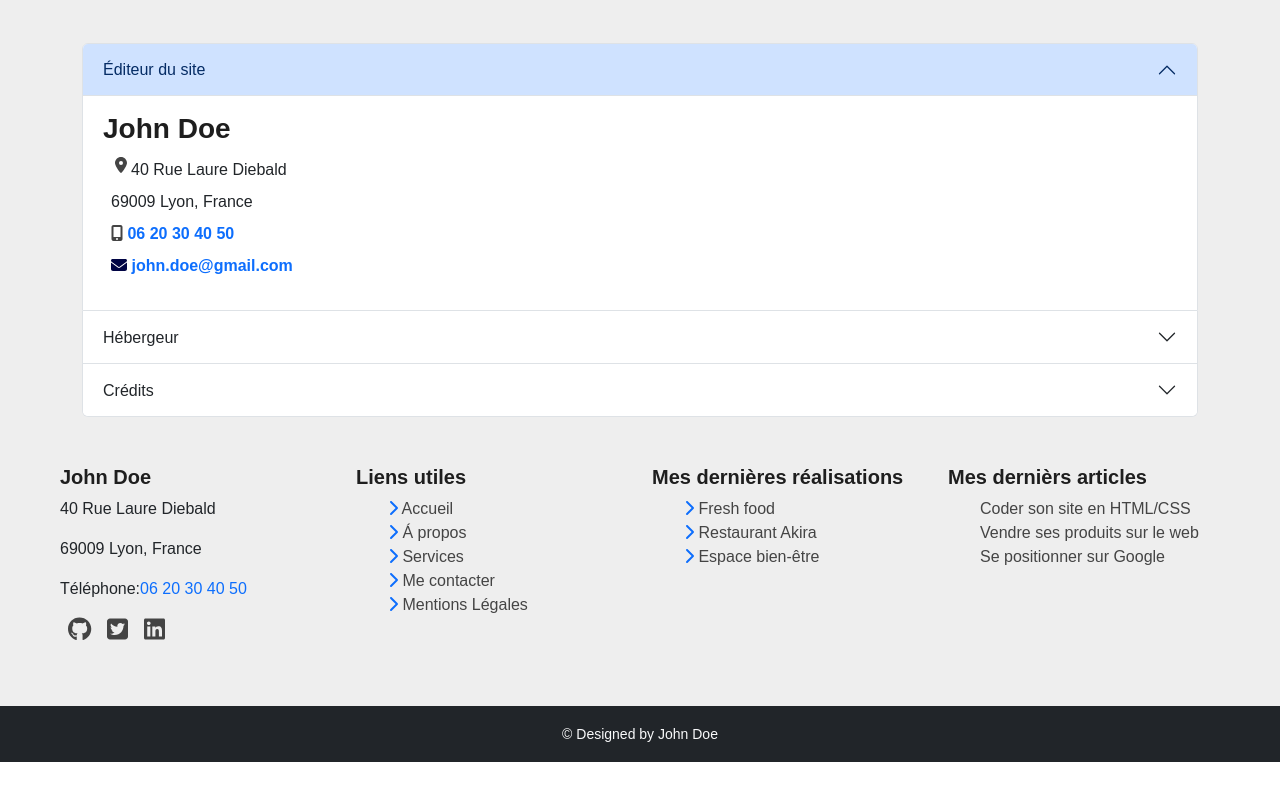
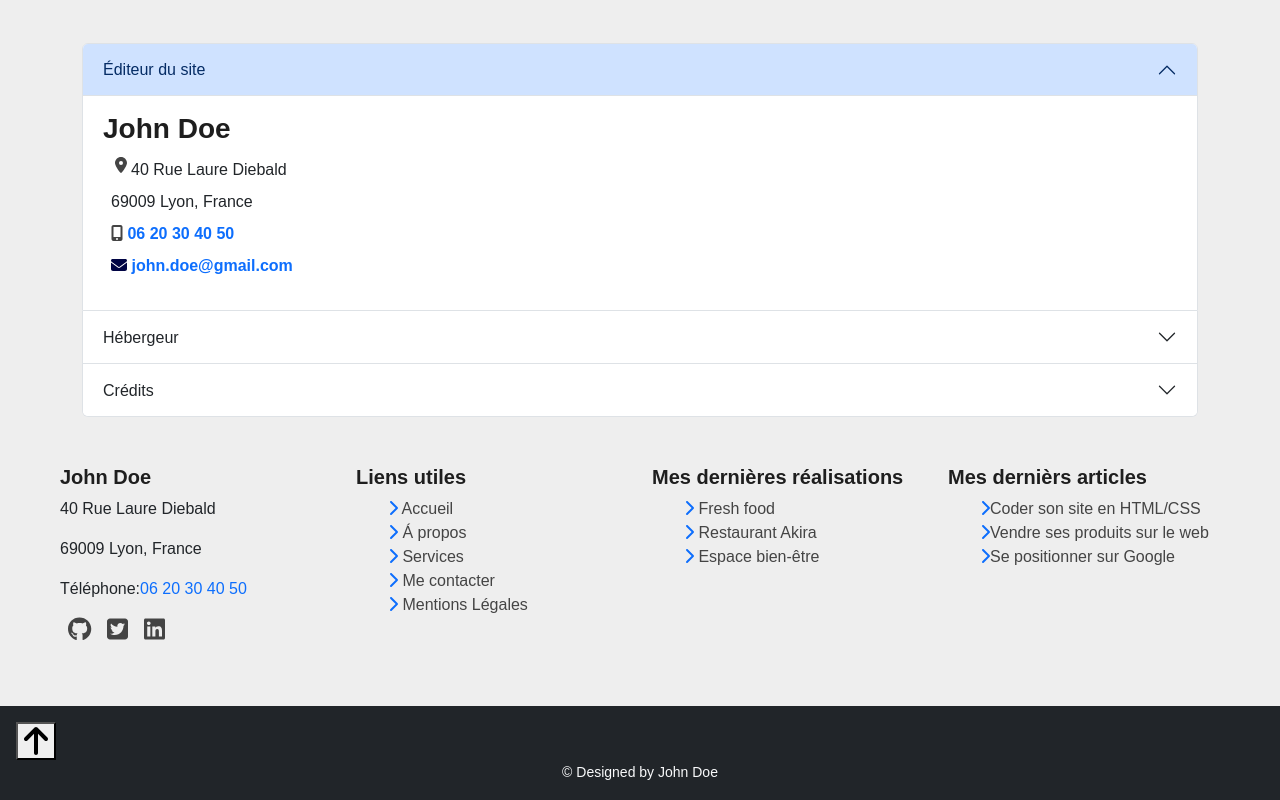
Before and after one commit to toonette88/cv_john_doe, a React (Create React App) app: page /mentions in a window 1280 px wide. Shown: the part 374-1174 px from the top of the page. Before the commit the page ends 1136 px from the top, so only its background shows below. Built offline with nearby package versions, Linux system fonts and the light colour scheme; no server answers.

Commit message:
Ajout du scroll to top

```diff
--- a/src/App.js
+++ b/src/App.js
@@ -10,7 +10,6 @@ import Blog from "./pages/Blog";
 import Contact from "./pages/Contact";
 import Mentions from "./pages/Mentions";
 import Footer from "./Components/Footer";
-
 
 export default function App() {
   return (
--- a/src/Components/Footer.jsx
+++ b/src/Components/Footer.jsx
@@ -1,6 +1,7 @@
 import React, { useState, useEffect } from "react";
 import "../assets/styles/home.css";
 import User from "../Components/User";
+import Up from "../Components/Up";
 import { Link } from "react-router-dom";
 import { FontAwesomeIcon } from "@fortawesome/react-fontawesome";
 import { faChevronRight } from "@fortawesome/free-solid-svg-icons";
@@ -119,18 +120,22 @@ const Footer = () => {
           <h5>Mes dernièrs articles</h5>
           <ul>
             <li>
-              <Link to="#">Coder son site en HTML/CSS</Link>
+                <Arrow />
+                <Link to="#">Coder son site en HTML/CSS</Link>
             </li>
             <li>
-              <Link to="#">Vendre ses produits sur le web</Link>
+                <Arrow />
+                <Link to="#">Vendre ses produits sur le web</Link>
             </li>
             <li>
-              <Link to="#">Se positionner sur Google</Link>
+                <Arrow />
+                <Link to="#">Se positionner sur Google</Link>
             </li>
           </ul>
         </section>
       </div>
       <div className="bg-dark text-light p-3">
+         <Up/>
         <small>
           &copy; Designed by {User.firstName} {User.lastName}
         </small>
--- /dev/null
+++ b/src/Components/Up.jsx
@@ -0,0 +1,32 @@
+import React, { useEffect } from "react";
+import { FontAwesomeIcon } from "@fortawesome/react-fontawesome";
+import { faArrowUp } from "@fortawesome/free-solid-svg-icons";
+
+const Up = () => {
+  const scrollToTop = () => {
+    document.documentElement.scrollTop = 0;
+  };
+
+  useEffect(()=> {
+    const scrollToTopButton = document.getElementById("swipeUpButton");
+
+    window.addEventListener("scroll", () => {
+      if(window.scrollY > 200) {
+        scrollToTopButton.classList.remove("hidden");
+      } else {
+        scrollToTopButton.classList.add("hidden")
+      }
+    } );
+ }, [])
+
+
+  return (
+    <div className="d-flex">
+      <button id="swipeUpButton" onClick={scrollToTop} className="hidden">
+        <FontAwesomeIcon icon={faArrowUp} size="2xl" />
+      </button>
+    </div>
+  );
+};
+
+export default Up;
```
